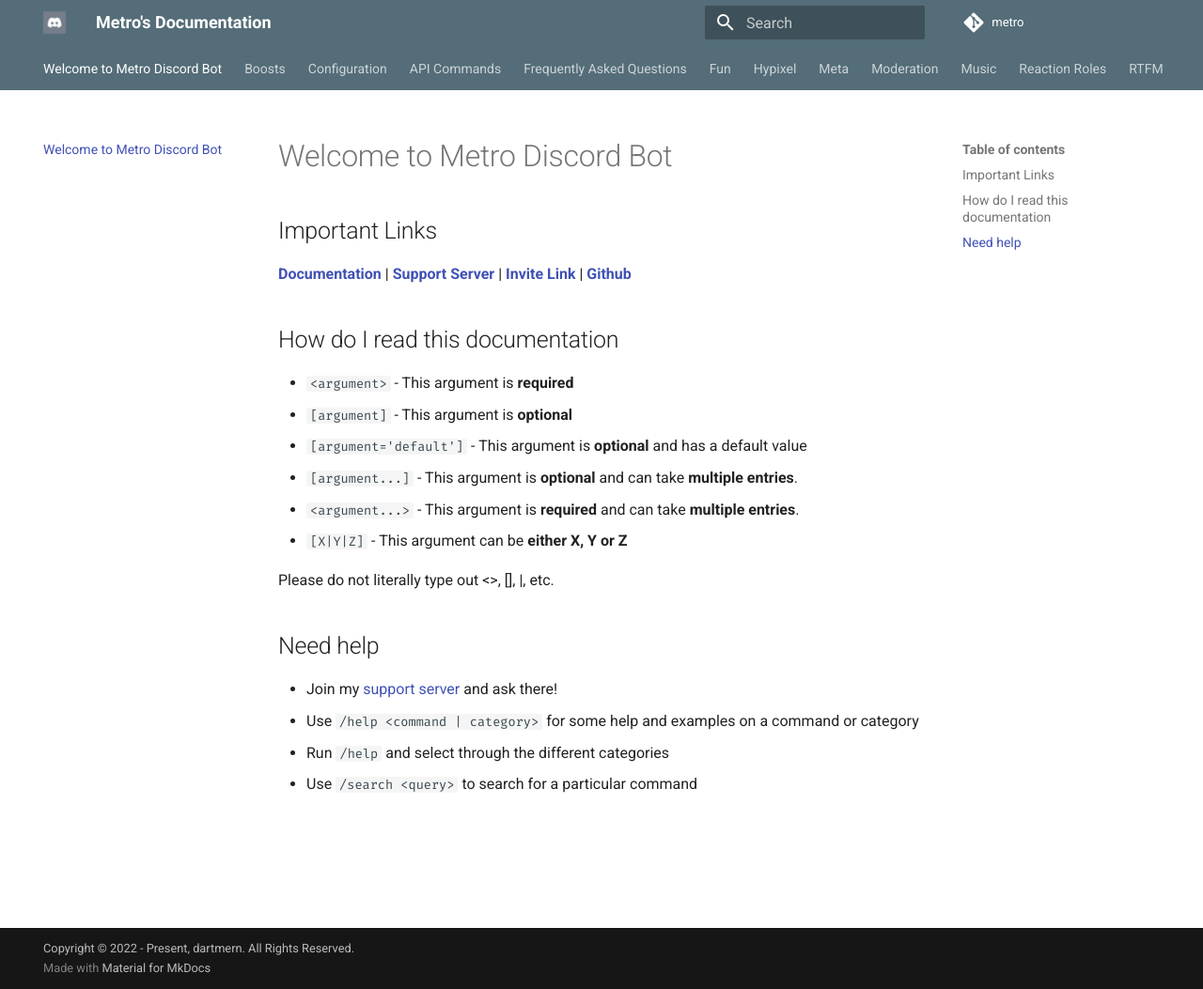
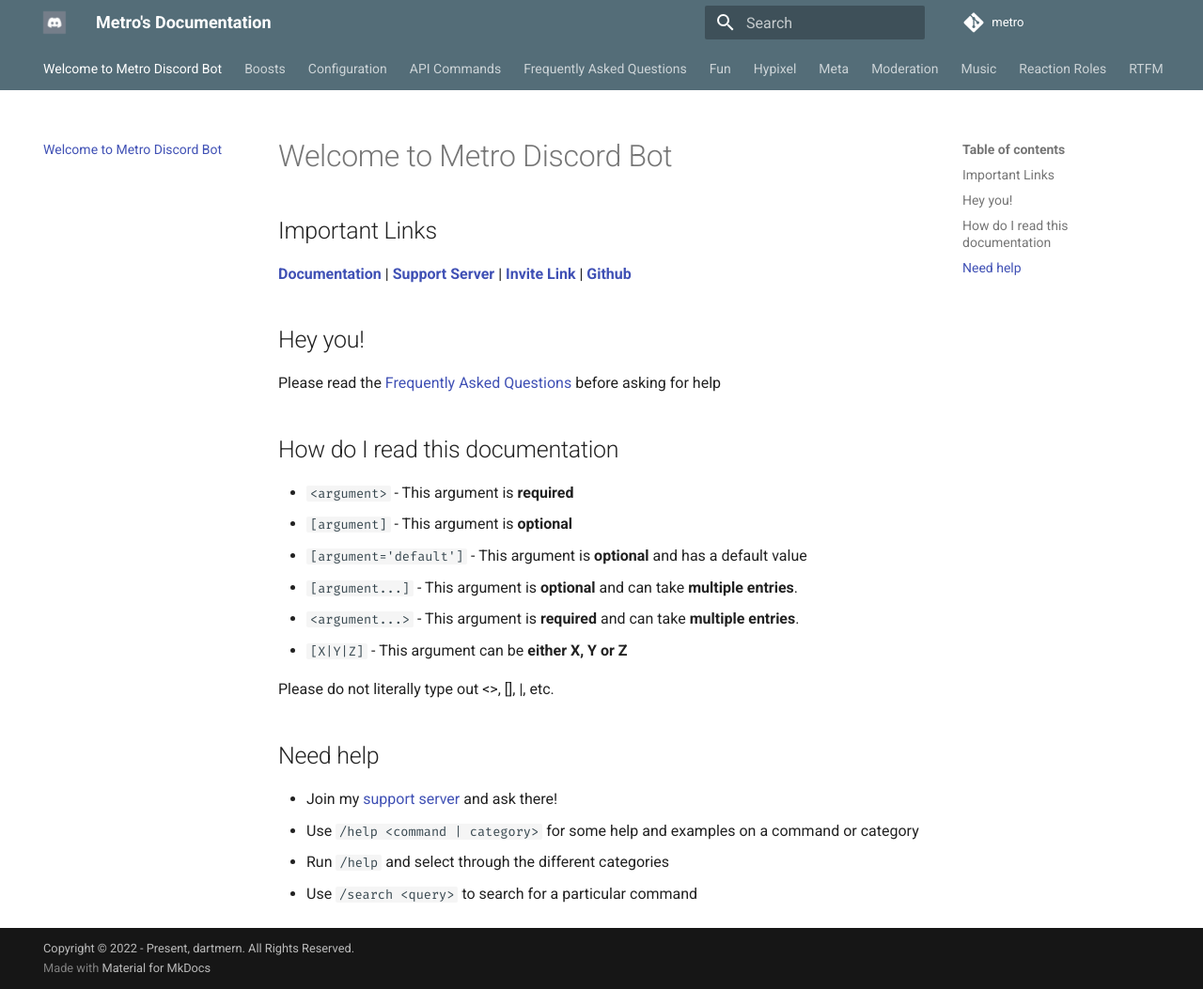
Before and after one commit to dartmern/metro, an MkDocs documentation site: the page built from docs/index.md, in a window 1280 px wide and 1053 px high. Shown: the whole window at 94% size. Built offline with MkDocs 1.6.1 and Material for MkDocs 9.7.7, drawn with Linux system fonts in a browser that asks for light colours; comment, search, counter and statistics services are not loaded.

Commit message:
update docs one more time

```diff
--- a/docs/index.md
+++ b/docs/index.md
@@ -2,6 +2,9 @@
 
 ## Important Links
 [**Documentation**](https://dartmern.github.io/metro/) | [**Support Server**](https://discord.gg/2ceTMZ9qJh) | [**Invite Link**](https://discord.com/oauth2/authorize?client_id=788543184082698252&scope=bot+applications.commands&permissions=140932115831) | [**Github**](https://github.com/dartmern/metro)
+
+## Hey you!
+Please read the [Frequently Asked Questions](https://dartmern.github.io/metro/faq/) before asking for help
 
 ## How do I read this documentation
 
```
Also changed, not shown: docs/utility.md (+1 -0 lines).
